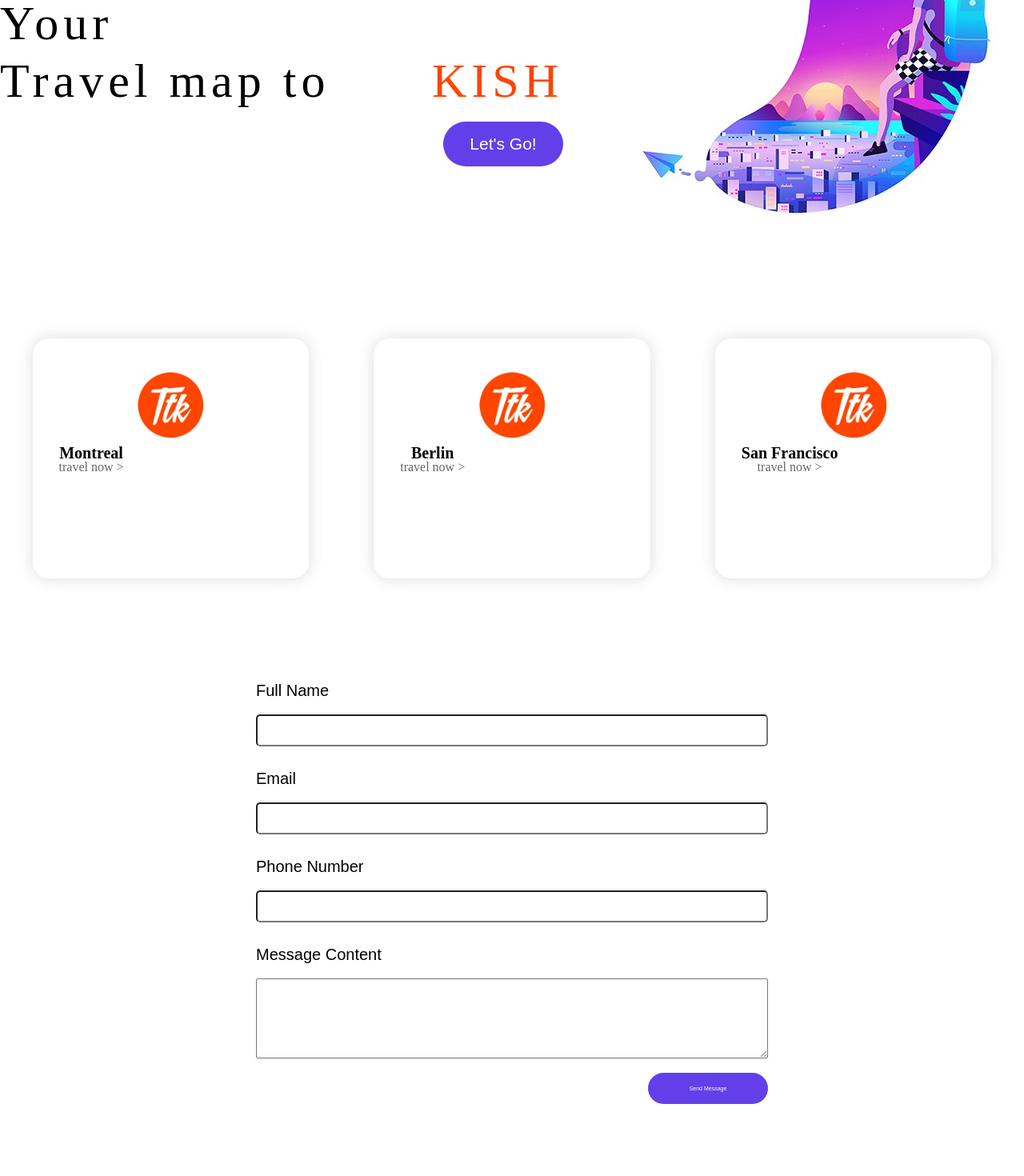
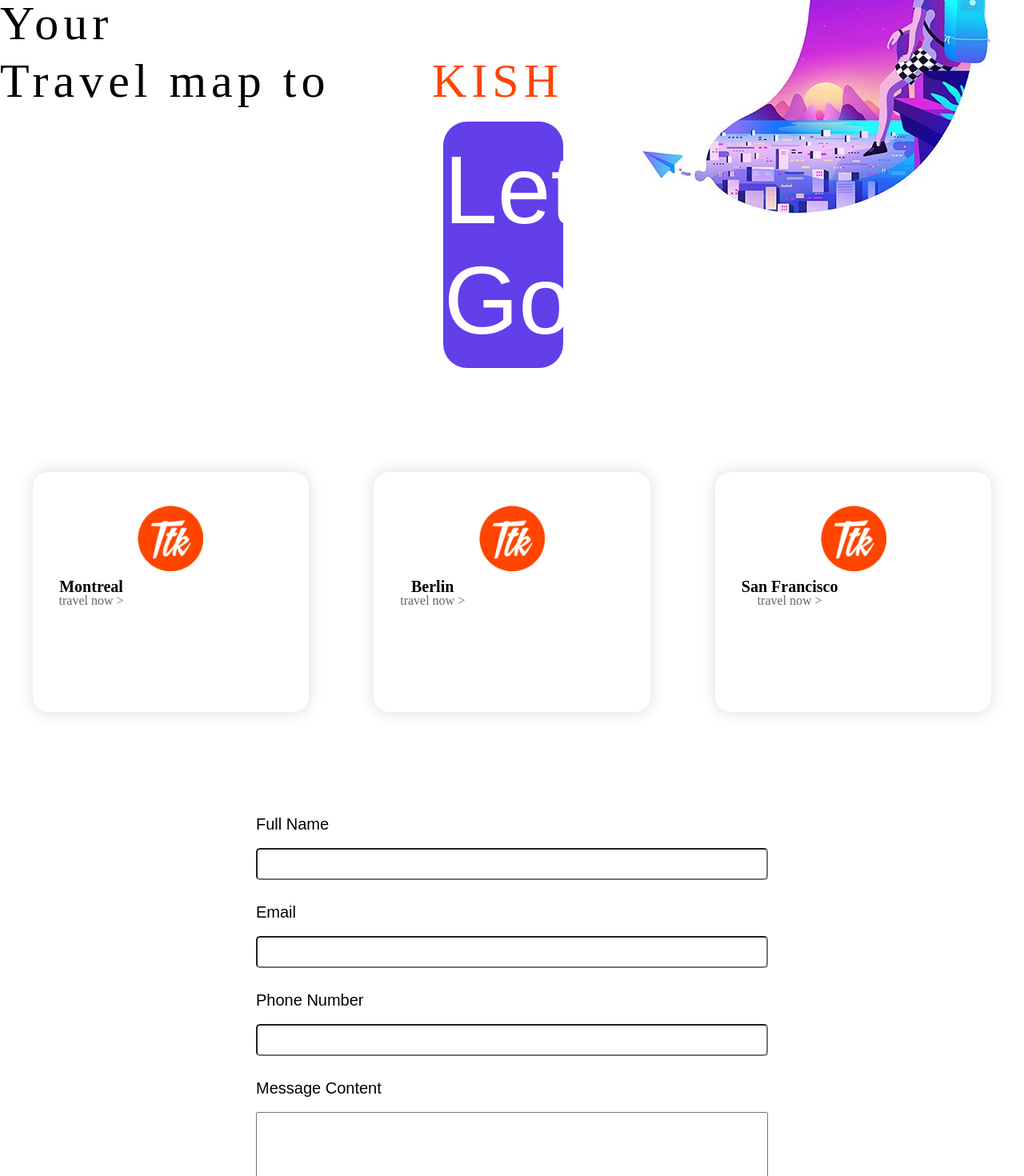
Before and after one commit to Saeed-jlnsi/Travel, a Vue app: page /#/ in a window 1280 px wide. Shown: the part 300-1770 px from the top of the page at 80% size. Before the commit the page ends 1680 px from the top, so only its background shows below. Built offline with nearby package versions, Linux system fonts and the light colour scheme; a web font is replaced by a local one.

Commit message:
Change the button component $ change the font style

```diff
--- a/src/components/Button/button.scss
+++ b/src/components/Button/button.scss
@@ -2,15 +2,13 @@
 
 
 .btn {
-    margin: 15px auto 0 auto;
     width: 150px;
     border: 1px solid transparent;
     border-radius: 30px;
     padding: 15px 0;
-    font-size: 35%;
+    font-size: 2em;
     color: white;
     background-color: $color5;
-    float: right;
     letter-spacing: 0px;
 
     &:hover {
--- a/src/views/Home.vue
+++ b/src/views/Home.vue
@@ -12,7 +12,7 @@
                     <span style="color: grey;"> map </span>
                     <span style="color:orangered">to</span><br/> -->
                     <span style="color:orangered; float:right;">KISH</span><br/>
-                    <app-button>Let's Go!</app-button>
+                    <app-button :class="$style.btnStart">Let's Go!</app-button>
                   </div>
                   <div class="main-image float-right">
                     <img :src="image" alt="">
@@ -48,7 +48,7 @@
                       <textarea v-model="contactData.comment" :class="$style.textArea" name="body" id="" cols="30" rows="3">
                       </textarea>
                   </div>
-                  <app-button @click.native="submit" color="regular" :className="$style.confBtn">Send Message</app-button>
+                  <app-button @click.native="submit" color="regular" :class="$style.confBtn">Send</app-button>
               </div>
             </div>
             <!-- CONTACT FORM: END -->
--- a/src/views/home.scss
+++ b/src/views/home.scss
@@ -25,6 +25,10 @@ html {
                     float: right;
                 }
             }
+            .btnStart {
+                margin: 15px auto 0 auto;
+                float: right;
+            }
         }
         .contactForm {
             max-width:1300px;
@@ -42,6 +46,9 @@ html {
                     font-size: 110%;
                     padding: 5px 5px;
                 }
+                .confBtn button {
+
+                }
             }
 
         }
```
